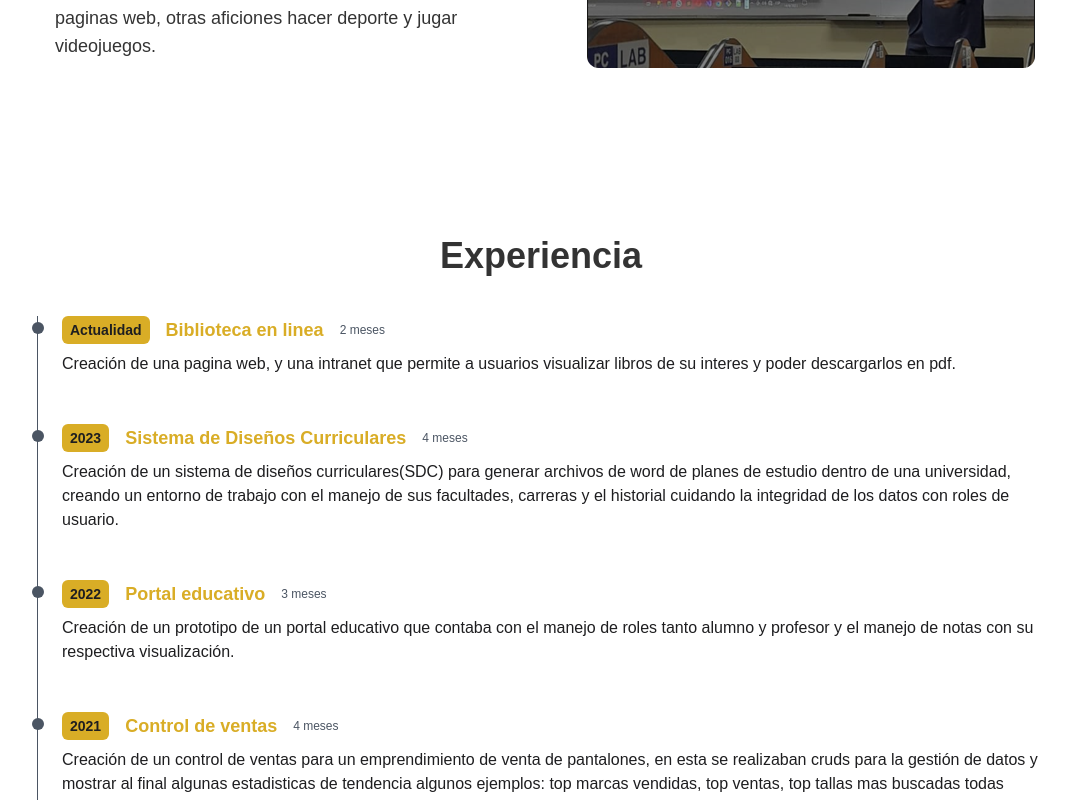
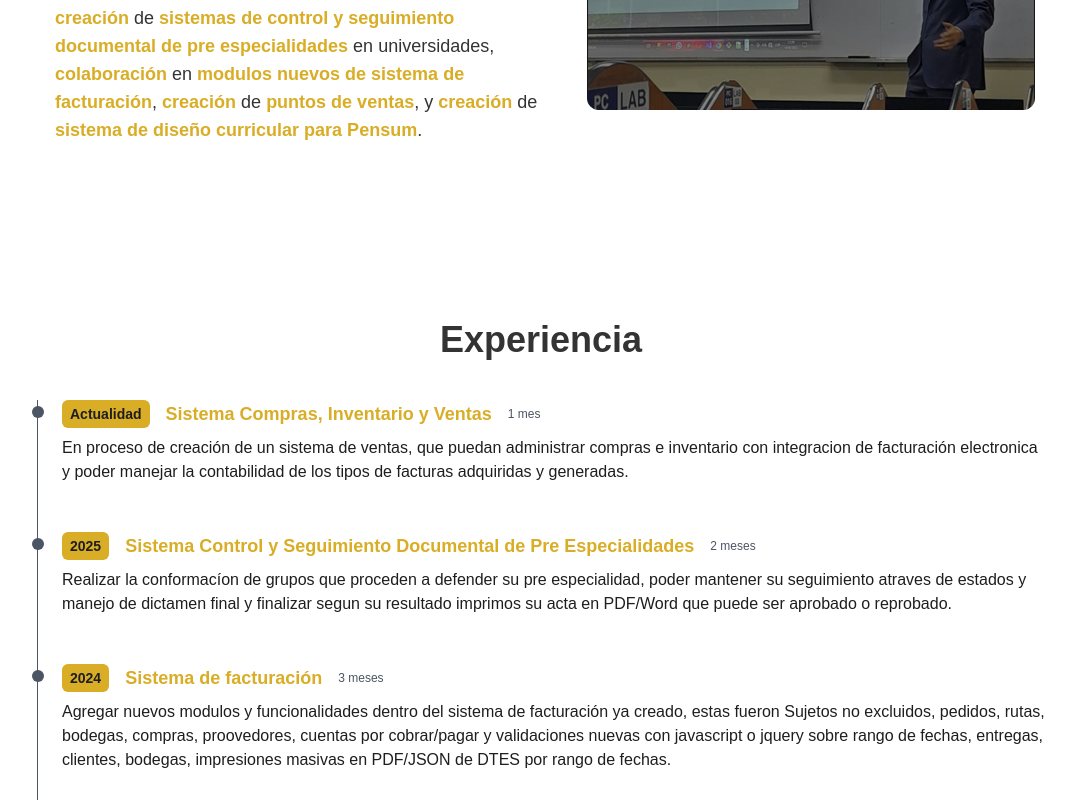
Before and after one commit to EGarcia30/EGarcia30.github.io, a React (Vite) app: page / in a window 1280 px wide. Shown: the part 1080-1880 px from the top of the page, without its empty margins (99-1174 px from the left). Built offline with nearby package versions, Linux system fonts and the light colour scheme.

Commit message:
Actualización portafolio

```diff
--- a/src/components/Experiencia.jsx
+++ b/src/components/Experiencia.jsx
@@ -5,26 +5,54 @@ function Experiencia() {
         {
             id: 1,
             fecha:'Actualidad',
+            titulo:'Sistema Compras, Inventario y Ventas',
+            duracion:'1 mes',
+            descripcion: 'En proceso de creación de un sistema de ventas, que puedan administrar compras e inventario con integracion de facturación electronica y poder manejar la contabilidad de los tipos de facturas adquiridas y generadas.'
+        },
+        {
+            id: 2,
+            fecha:'2025',
+            titulo:'Sistema Control y Seguimiento Documental de Pre Especialidades',
+            duracion:'2 meses',
+            descripcion: 'Realizar la conformacíon de grupos que proceden a defender su pre especialidad, poder mantener su seguimiento atraves de estados y manejo de dictamen final y finalizar segun su resultado imprimos su acta en PDF/Word que puede ser aprobado o reprobado.'
+        },
+        {
+            id: 3,
+            fecha:'2024',
+            titulo:'Sistema de facturación',
+            duracion:'3 meses',
+            descripcion: 'Agregar nuevos modulos y funcionalidades dentro del sistema de facturación ya creado, estas fueron Sujetos no excluidos, pedidos, rutas, bodegas, compras, proovedores, cuentas por cobrar/pagar y validaciones nuevas con javascript o jquery sobre rango de fechas, entregas, clientes, bodegas, impresiones masivas en PDF/JSON de DTES por rango de fechas.'
+        },
+        {
+            id: 4,
+            fecha:'2024',
+            titulo:'Punto de venta',
+            duracion:'3 meses',
+            descripcion: 'Creación de punto de venta, listar inventario, listar productos de posible venta, finalizar venta con impresión de su DTE consumiendo API de tercero, añadiendo cortes de caja por turno, diario, y por rango de fechas.'
+        },
+        {
+            id: 5,
+            fecha:'2023',
             titulo:'Biblioteca en linea',
             duracion:'2 meses',
             descripcion: 'Creación de una pagina web, y una intranet que permite a usuarios visualizar libros de su interes y poder descargarlos en pdf.'
         },
         {
-            id: 2,
+            id: 6,
             fecha: '2023',
             titulo:'Sistema de Diseños Curriculares',
             duracion: '4 meses',
             descripcion: 'Creación de un sistema de diseños curriculares(SDC) para generar archivos de word de planes de estudio dentro de una universidad, creando un entorno de trabajo con el manejo de sus facultades, carreras y el historial cuidando la integridad de los datos con roles de usuario.'
         },
         {
-            id: 3,
+            id: 7,
             fecha: '2022',
             titulo:'Portal educativo',
             duracion: '3 meses',
             descripcion: 'Creación de un prototipo de un portal educativo que contaba con el manejo de roles tanto alumno y profesor y el manejo de notas con su respectiva visualización.'
         },
         {
-            id: 4,
+            id: 8,
             fecha: '2021',
             titulo:'Control de ventas',
             duracion: '4 meses',
--- a/src/components/Perfil.jsx
+++ b/src/components/Perfil.jsx
@@ -6,7 +6,8 @@ function Perfil() {
             <div className="flex flex-wrap items-center justify-center">
                 <div className="sm:pe-10 pe-0 md:pb-0 pb-6 flex flex-col">
                     <h1 className="md:text-4xl text-2xl font-bold text-center font-beba-neue mt-8">Sobre mi</h1>
-                    <p className="md:text-lg text-sm font-normal font-montserrat max-w-[500px] p-2">Graduado de Técnico en ingenieria de Software, <b className="text-[#d9ad26]">autodidacta</b> en el desarrollo de mis habilidades como programador, mis tecnologias favoritas a desarrollar son en el frontend: <b className="text-[#d9ad26]">Javascript</b> y del lado del servidor: <b className="text-[#d9ad26]">c# y php</b>, un joven apasionado por el desarrollo de aplicaciones y paginas web, otras aficiones hacer deporte y jugar videojuegos.</p>
+                    <p className="md:text-lg text-sm font-normal font-montserrat max-w-[500px] p-2">Graduado de Técnico en ingenieria de Software, <b className="text-[#d9ad26]">autodidacta</b> en el desarrollo de mis habilidades como programador, principales tecnológias en <b className="text-[#d9ad26]">ASP.NET Core, Jquery con AJAX, Boostrap 4+, FETCH para consultas de API REST.</b> He realizado servicios profesionales para la <b className="text-[#d9ad26]">creación</b> de <b className="text-[#d9ad26]">sistemas de control y seguimiento documental de pre especialidades</b> en universidades, <b className="text-[#d9ad26]">colaboración</b> en <b className="text-[#d9ad26]">modulos nuevos de sistema de facturación</b>, <b className="text-[#d9ad26]">creación</b> de <b className="text-[#d9ad26]">puntos de
+                    ventas</b>, y <b className="text-[#d9ad26]">creación</b> de <b className="text-[#d9ad26]">sistema de diseño curricular para Pensum</b>.</p>
                 </div>
                 <div className="relative">
                     <img src={aboutImg} alt="/" className="rounded-xl z-10 h-full"/>
--- a/src/components/Proyecto.jsx
+++ b/src/components/Proyecto.jsx
@@ -5,12 +5,14 @@ import portalImg from "../assets/img/PortalEducativo.png"
 import sistemaImg from "../assets/img/sdc.jpeg"
 import veterinariaImg from "../assets/img/veterinaria.png"
 import bibliotecaImg from "../assets/img/biblioteca.jpg"
+import csdPregradoImg from "../assets/img/C.S.D.Pregrado.png"
 
 function Proyecto() {
     return (
         <div id='proyecto' className="max-w-[1040px] mx-auto p-4 py-16 text-black/80 dark:text-white/80">
             <h1 className="md:text-4xl text-2xl font-bold text-center font-beba-neue my-10">Proyectos</h1>
             <div className="grid sm:grid-cols-2 gap-12">
+                <ProyectoCard img={csdPregradoImg} titulo='Control y Seguimiento Documental de Pre Especialidades' link='https://github.com/EGarcia30'/>
                 <ProyectoCard img={bibliotecaImg} titulo='Cafe y Biblioteca virtual' link='https://github.com/EGarcia30/biblioteca' web='https://vastyscoffee.bsite.net/'/>
                 <ProyectoCard img={ventaImg} titulo='Control de venta' link='https://github.com/EGarcia30/WfcontrolVentas'/>
                 <ProyectoCard img={portafolioImg} titulo='Portafolio' link='https://github.com/EGarcia30/EGarcia30.github.io'/>
--- a/vite.config.js
+++ b/vite.config.js
@@ -3,5 +3,7 @@ import react from '@vitejs/plugin-react'
 
 // https://vitejs.dev/config/
 export default defineConfig({
-  plugins: [react()]
+  plugins: [react()],
+  // ...otras opciones
+  assetsInclude: ['**/*.PNG'], // Así Vite reconoce los archivos .PNG como assets
 })
```
Also changed, not shown: src/assets/img/C.S.D.Pregrado.PNG (added).
